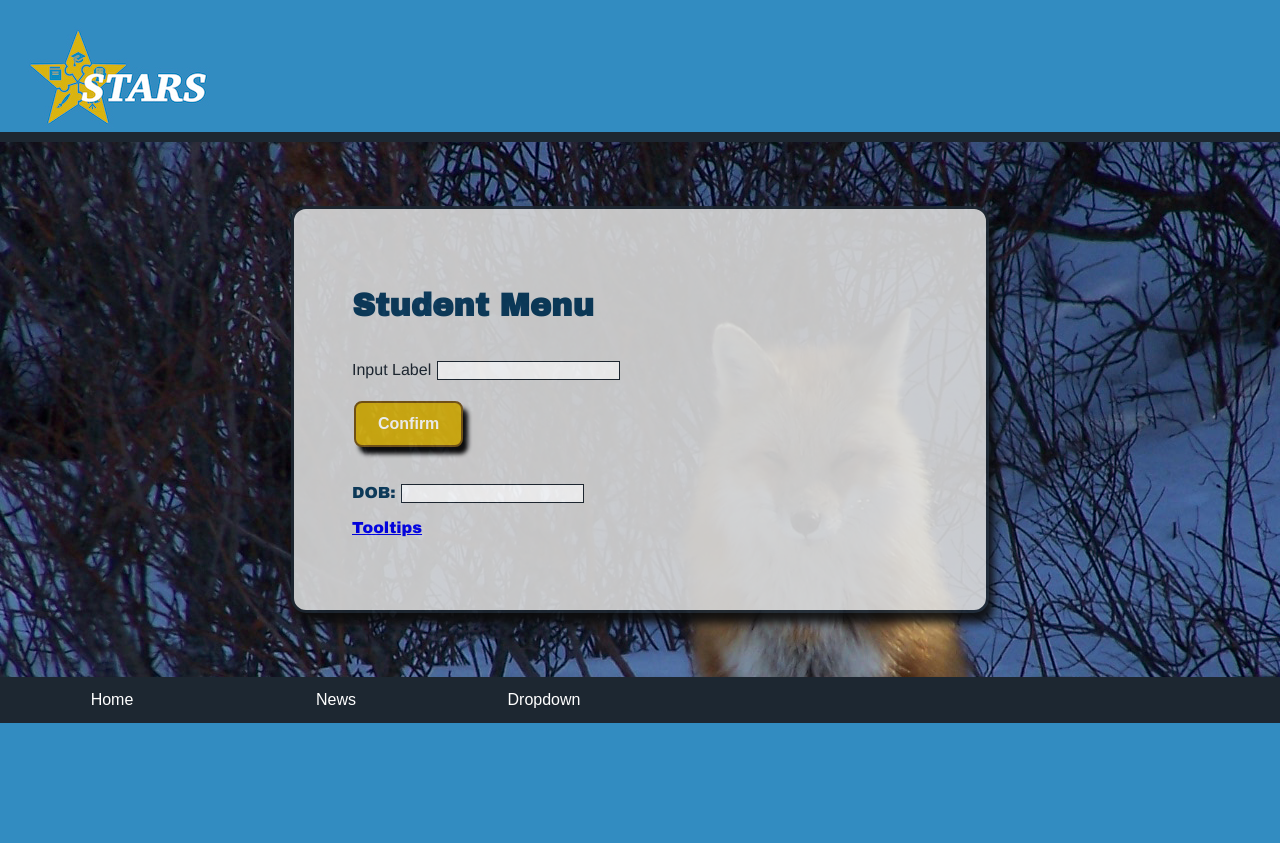
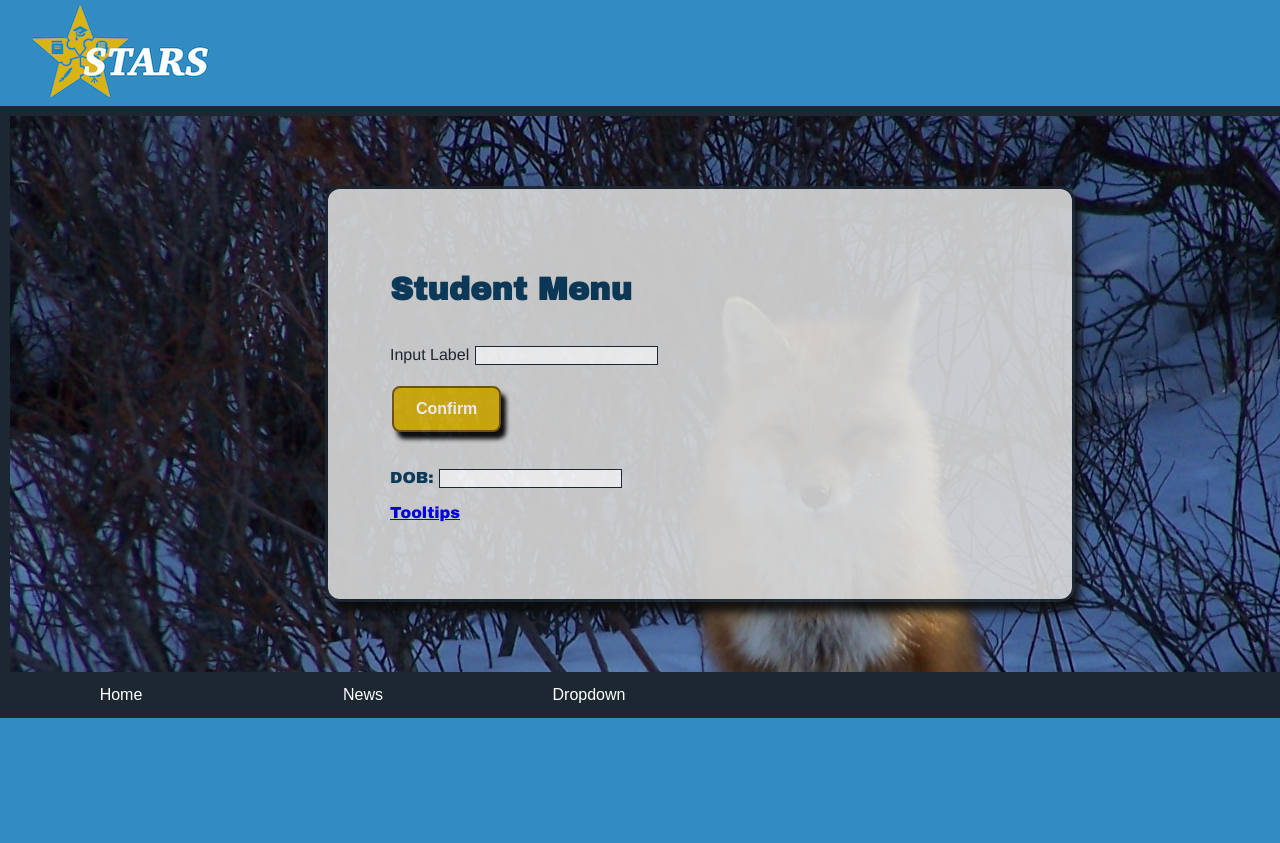
Before and after one commit to rlatorraca/CIS2261_Team_Talent_FP_Code, a PHP site: page /Template/mockup.php in a window 1280 px wide. After the commit the page ends 718 px from the top, so only its background shows below. Run offline with PHP 8.4, Linux system fonts and the light colour scheme; some libraries are stand-ins or nearby versions.

Commit message:
Div shaping experiments
Container Div containing all content.

```diff
--- a/Template/css/stars.css
+++ b/Template/css/stars.css
@@ -5,14 +5,22 @@ html, body {
     background-color: #328cc1;
     font-family: Arial, Helvetica, sans-serif;
     overflow: hidden;
+
 }
 
 
 .jumbotron-fluid {
     background-image: url("../img/fox1.jpg");
-    border-top: 10px solid #1D2731;
+    border: 10px solid #1D2731;
+    border-bottom: 0px;
     padding: 5%;
     }
+
+.container {
+    margin: auto;
+    height: 800px;
+    width: 1400px;
+}
 
 .container-fluid {
     background: #d9d9d9;
@@ -29,7 +37,6 @@ html, body {
 
 .header {
     background-color: #328cc1;
-    padding-top: 2%;
     padding-left: 2%;
 }
 
@@ -82,9 +89,9 @@ input {
 
 .dropdown-content {
     width: inherit;
+    position: absolute;
     display: none;
-    position: absolute;
-    bottom: 11%;
+    bottom: 21%;
     background-color: #f9f9f9;
     box-shadow: 0px 8px 16px 0px rgba(0,0,0,0.2);
     z-index: 10;
--- a/Template/mockup.php
+++ b/Template/mockup.php
@@ -17,7 +17,7 @@ $confirm = new Button();
     <head>
         <meta charset="UTF-8">
         <meta name="viewport"
-              content="width=device-width, user-scalable=no, initial-scale=1.0, maximum-scale=1.0, minimum-scale=1.0">
+              content="width=device-width, initial-scale=1.0>
         <meta http-equiv="X-UA-Compatible" content="ie=edge">
 
         <!-- Fonts !-->
@@ -58,6 +58,7 @@ $confirm = new Button();
         </script>
     </head>
     <body>
+        <div class="container">
             <div class="header">
                 <img src = "img/StarsWhiteFIN.jpg">
             </div>
@@ -115,6 +116,7 @@ $confirm = new Button();
             </div>
 
             <div class ="bottom"></div>
+        </div>
 
     </body>
 </html>
```
Lines whose indentation alone changed are shown as unchanged.
